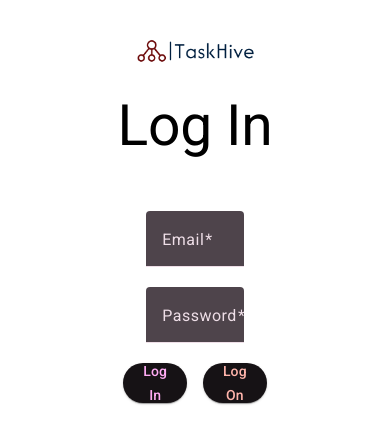
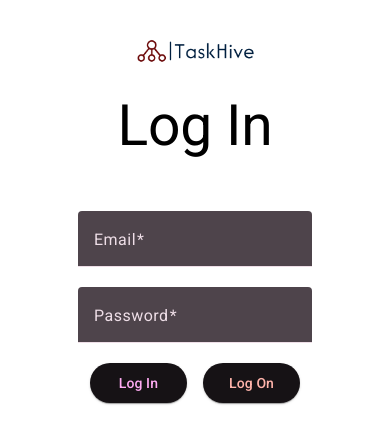
Before and after one commit to cagrigoksu/taskhive-frontend, an Angular app in the folder taskhive/: page /login in a window 390 px wide. Shown: the top 444 px of the page. Built offline with nearby package versions, Linux system fonts and the light colour scheme.

Commit message:
Responsive features.

```diff
--- a/taskhive/src/app/pages/login/login.component.css
+++ b/taskhive/src/app/pages/login/login.component.css
@@ -9,6 +9,12 @@
     width: 25%;
 }
 
+@media only screen and (max-width: 600px) {
+    .form-field {
+        width: 60%;
+    }
+}
+
 .form-submit-button
 {
     width: 10%;
@@ -17,6 +23,16 @@
     background-color: #223946;
 }
 
+@media only screen and (max-width: 600px) {
+    .form-submit-button
+    {
+    width: 25%;
+    margin-left: 2%;
+    margin-right: 2%;
+    background-color: #223946;
+    }
+}
+
 .taskhive_logo
 {
     max-width: 30%;
--- a/taskhive/src/app/pages/logon/logon.component.css
+++ b/taskhive/src/app/pages/logon/logon.component.css
@@ -9,12 +9,26 @@
     width: 25%;
 }
 
+@media only screen and (max-width: 600px) {
+    .form-field {
+        width: 60%;
+    }
+  }
+
 .form-submit-button
 {
     width: 15%;
     background-color: #223946;
 }
 
+@media only screen and (max-width: 600px) {
+    .form-submit-button
+    {
+    width: 25%;
+    background-color: #223946;
+    }
+}
+
 .taskhive_logo
 {
     max-width: 30%;
```
